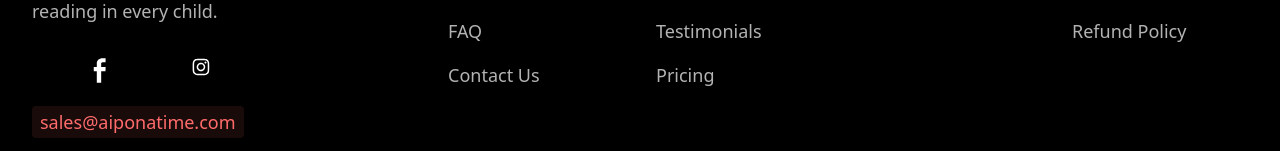
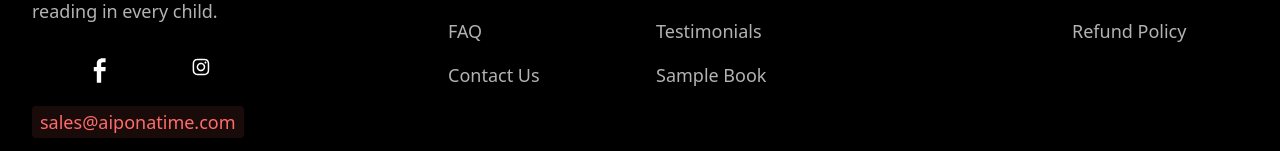
Before and after one commit to yablokolabs/aiponatime, a Next.js app in the folder package/: page / in a window 1280 px wide. Shown: the part 11225-11376 px from the top of the page. Built offline with nearby package versions, Linux system fonts and the light colour scheme; no server answers; some icons are missing.

Commit message:
add a quick link to sample book

```diff
--- a/package/src/app/api/data.tsx
+++ b/package/src/app/api/data.tsx
@@ -3,7 +3,7 @@ export const ProductType: { id: number; section: string; link: string[]; }[] = [
   {
     id: 1,
     section: "Explore",
-    link: ['How It Works', 'Our Story', 'Testimonials', 'Pricing'],
+    link: ['How It Works', 'Our Story', 'Testimonials', 'Sample Book'],
   },
   {
     id: 2,
--- a/package/src/components/Layout/Footer/index.tsx
+++ b/package/src/components/Layout/Footer/index.tsx
@@ -22,7 +22,8 @@ const getLinkHref = (linkText: string): string => {
     'Testimonials': '#testimonials',
     'Pricing': '#pricing',
     'FAQs': '#faq',
-    'Contact Us': '#contact'
+    'Contact Us': '#contact',
+    'Sample Book': '#sample'
   };
   return linkMap[linkText] || '#';
 };
```
